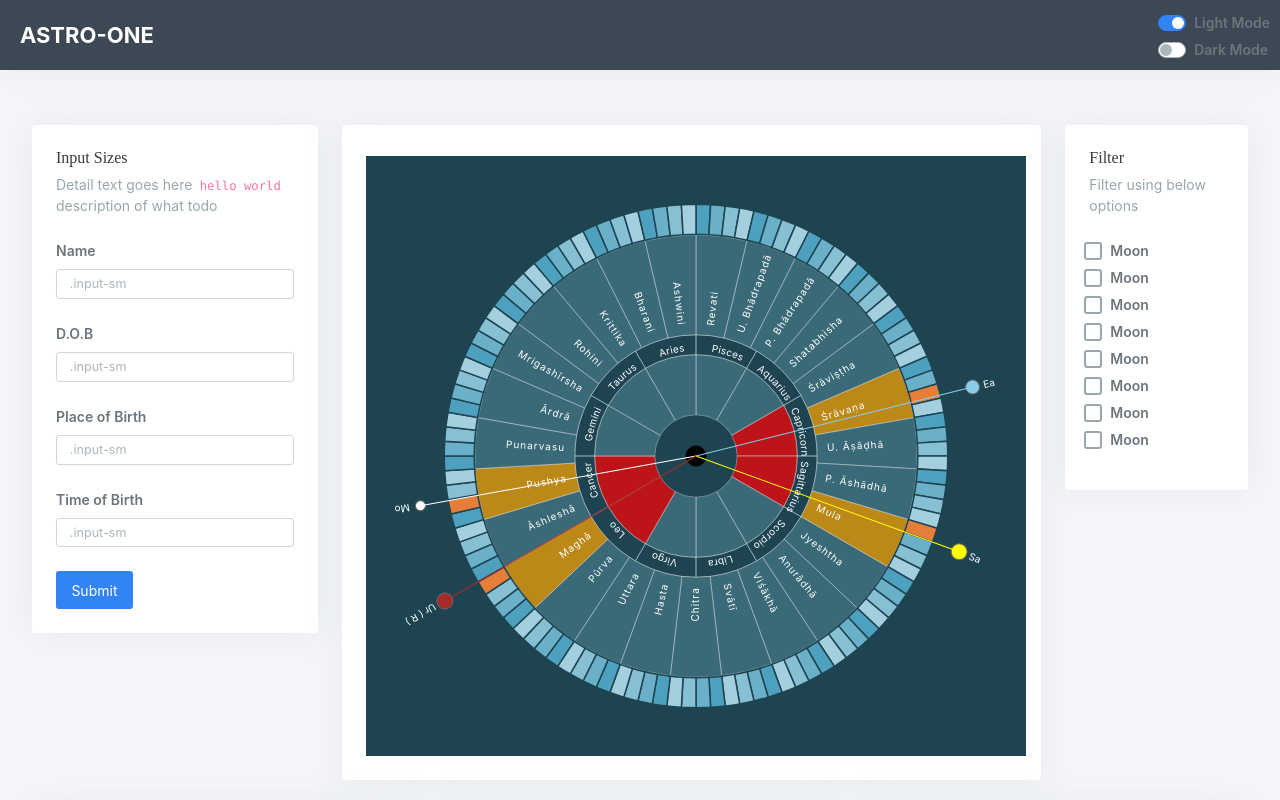
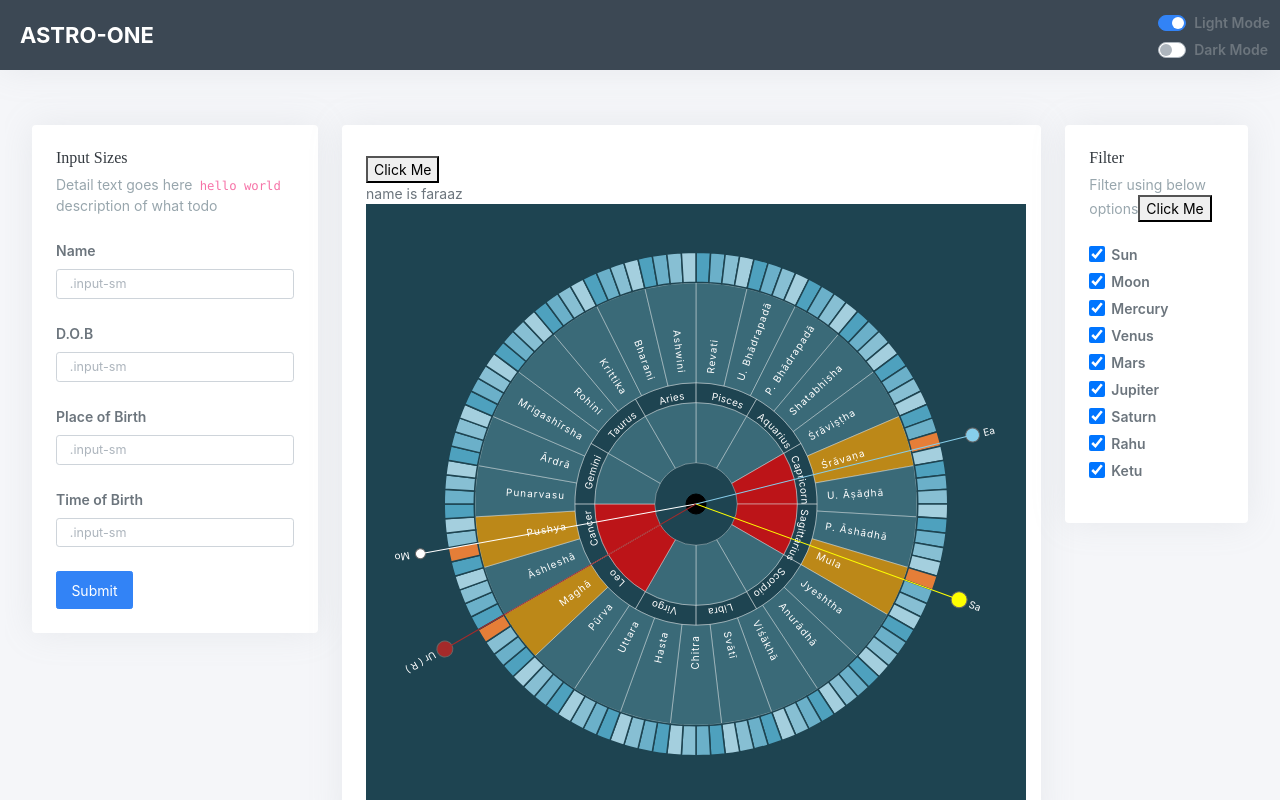
Before and after one commit to Vinaybits/ASTRO-D3-REACT, a React (Create React App) app: page / in a window 1280 px wide. Shown: the top 800 px of the page. Built offline with nearby package versions, Linux system fonts and the light colour scheme; a web font is replaced by a local one.

Commit message:
d3 graph set also render react checkboxes for filter

```diff
--- /dev/null
+++ b/src/components/sideoption.css
@@ -0,0 +1,16 @@
+.custom-checkbox {
+    display: block;
+    position: relative;
+    font-size: 14px;
+}
+
+.custom-checkbox input {
+    width: 16px;
+    height: 16px;
+}
+
+.custom-checkbox label {
+    position: absolute;
+    background-color: transparent;
+    margin-top: -2px;
+}
--- a/src/components/sideoptions.jsx
+++ b/src/components/sideoptions.jsx
@@ -1,8 +1,35 @@
-import React from 'react';
+import React, { Component } from 'react';
+import BarChart from '../d3/chart';
+import './sideoption.css';
 
-const Sideoptions =() =>{
+class Sideoptions extends Component{
+    state = {
+        Su : true,
+        Mo : true,
+        Me : true,
+        Ve : true,
+        Ma : true,
+        Ju : true,
+        Sa : true,
+        Ra : true,
+        Ke : true
+
+
+    };
+
+    onChange = (e) =>{
+        console.log("checked");
+        this.setState({[e.target.name] : e.target.checked});
+
+    }
+
+
+
+    render(){
+        const {Su,Mo,Me,Ve,Ma,Ju,Sa,Ra,Ke} = this.state;
+
         return(
-        <>
+
      <div class="col-lg-2">
                                                 <div class="card">
                                                     <div class="card-body">
@@ -10,39 +37,61 @@ const Sideoptions =() =>{
                                                         <h4 class="header-title">Filter</h4>
                                                         <p class="sub-header">
                                                             Filter using below options
+                                                            <button onClick={this.onChange}>Click Me</button>
                                                         </p>
                                                        <div className="form-group">
-                                                       <div className="checkbox checkbox-warning mb-1">
-                                                           <input type="checkbox" id="1" value="1"></input>
-                                                           <label for="1"> Moon </label>
+                                                           <div className="mb-1 custom-checkbox">
+                                                               <input type="checkbox" className="mr-1"
+                                                                checked={Su}
+                                                                onChange={this.onChange}
+                                                                name="Su"/>
+                                                                 <label> Sun </label>
+
+
+
                                                            </div>
-                                                       <div className="checkbox checkbox-warning mb-1">
-                                                           <input type="checkbox" id="2" value="2"></input>
-                                                           <label for="2"> Moon </label>
+                                                           <div className="custom-checkbox mb-1">
+                                                               <input type="checkbox" className="mr-1" checked={Mo}
+                                                                onChange={this.onChange}
+                                                                id="2" name="Mo"
+
+                                                                ></input>
+                                                               <label > Moon </label>
                                                            </div>
-                                                       <div className="checkbox checkbox-warning mb-1">
-                                                           <input type="checkbox" id="3" value="3"></input>
-                                                           <label for="3"> Moon </label>
+                                                           <div className="custom-checkbox mb-1">
+                                                               <input type="checkbox" className="mr-1" checked={Me}
+                                                                onChange={this.onChange} id="3" name="Me"></input>
+                                                               <label > Mercury </label>
                                                            </div>
-                                                       <div className="checkbox checkbox-warning mb-1">
-                                                           <input type="checkbox" id="4" value="4"></input>
-                                                           <label for="4"> Moon </label>
+                                                           <div className="custom-checkbox mb-1">
+                                                               <input type="checkbox" className="mr-1" checked={Ve}
+                                                                onChange={this.onChange} id="4" name="Ve"></input>
+                                                               <label > Venus </label>
                                                            </div>
-                                                       <div className="checkbox checkbox-warning mb-1">
-                                                           <input type="checkbox" id="5" value="5"></input>
-                                                           <label for="5"> Moon </label>
+                                                           <div className="custom-checkbox mb-1">
+                                                               <input type="checkbox" className="mr-1" checked={Ma}
+                                                                onChange={this.onChange} id="5" name="Ma"></input>
+                                                               <label > Mars </label>
                                                            </div>
-                                                       <div className="checkbox checkbox-warning mb-1">
-                                                           <input type="checkbox" id="6" value="6"></input>
-                                                           <label for="6"> Moon </label>
+                                                           <div className="custom-checkbox mb-1">
+                                                               <input type="checkbox" className="mr-1" checked={Ju}
+                                                                onChange={this.onChange} id="6" name="Ju"></input>
+                                                               <label > Jupiter </label>
                                                            </div>
-                                                       <div className="checkbox checkbox-warning mb-1">
-                                                           <input type="checkbox" id="7" value="7"></input>
-                                                           <label for="7"> Moon </label>
+                                                           <div className="custom-checkbox mb-1">
+                                                               <input type="checkbox" className="mr-1" checked={Sa}
+                                                                onChange={this.onChange} id="7" name="Sa"></input>
+                                                               <label > Saturn </label>
                                                            </div>
-                                                       <div className="checkbox checkbox-warning mb-1">
-                                                           <input type="checkbox" id="8" value="8"></input>
-                                                           <label for="8"> Moon </label>
+                                                           <div className="custom-checkbox mb-1">
+                                                               <input type="checkbox" className="mr-1" checked={Ra}
+                                                                onChange={this.onChange} id="8" name="Ra"></input>
+                                                               <label > Rahu </label>
+                                                           </div>
+                                                           <div className="custom-checkbox mb-1">
+                                                               <input type="checkbox" className="mr-1" checked={Ke}
+                                                                onChange={this.onChange} id="9" name="Ke"></input>
+                                                               <label > Ketu </label>
                                                            </div>
                                                        </div>
 
@@ -51,8 +100,11 @@ const Sideoptions =() =>{
                                                     </div>
                                                 </div>
                                             </div>
-        </>
+
         );
+
+    }
+
 };
 
 
--- a/src/d3/chart.jsx
+++ b/src/d3/chart.jsx
@@ -3,11 +3,12 @@ import * as d3 from 'd3';
 import './d3.css';
 
 class BarChart extends Component {
+
     constructor(props) {
 
         super(props);
-        this.state = {
-            planets :[
+
+        const planets1 = [
             {
             R: 280,
             r: 5,
@@ -49,37 +50,24 @@ class BarChart extends Component {
 
 
 
-            ]
+        ];
+        this.state ={
+            planets : planets1,
+            name: "faraaz"
+
         };
+
         this.myRef = React.createRef();
+        this.handleClick = this.handleClick.bind(this);
 
 
     }
 
     componentDidMount() {
-        this.astro_wheel();
+
+        this.astro_wheel(this.state.planets);
     }
-    astro_wheel(){
-        // planets and moons
-        const {planets} = this.state;
-        this.setState = {
-            planets : [ ...planets ,{
-
-                    R: 80,
-                    r: 5,
-                    speed: -1.60,
-                    phi0: 35,
-                    color: 'white',
-                    degree: 150.23,
-                    name: "Mo",
-                    moons: [] // mercury
-
-            }]
-        }
-
-
-
-
+    astro_wheel(planets){
 
         // Create dummy data
         var data = [{
@@ -583,15 +571,19 @@ class BarChart extends Component {
             .attr("id", function (d, i) {
                 return "PADAS_Arc_" + i;
             }) //Unique id for each slice
-            .transition()
-            .duration(2000)
-            .attrTween("d", function (d) {
-                var i = d3.interpolate(d.endAngle, d.startAngle);
-                return function (t) {
-                    d.startAngle = i(t);
-                    return arc_padas(d);
-                }
-            });
+
+            //uncomment this section for PADAS animation
+
+            // .transition()
+            // .duration(2000)
+            // .attrTween("d", function (d) {
+            //     var i = d3.interpolate(d.endAngle, d.startAngle);
+            //     return function (t) {
+            //         d.startAngle = i(t);
+            //         return arc_padas(d);
+            //     }
+            // })
+            ;
 
         //update will go here
 
@@ -731,11 +723,54 @@ class BarChart extends Component {
     };
 
     componentDidUpdate(){
-        this.draw();
+        d3.selectAll("svg").remove();
+        this.astro_wheel(this.state.planets);
     }
+
+    handleClick = () =>{
+        const planets2 = [
+            {
+            R: 280,
+            r: 5,
+            speed: -1.60,
+            phi0: 35,
+            color: 'white',
+            degree: 100.23,
+            name: "Mo",
+            moons: [] // mercury
+        }, {
+            R: 280,
+            r: 8,
+            speed: -1.60,
+            phi0: 35,
+            color: 'yellow',
+            degree: 250,
+            name: "Sa",
+            moons: [] // mercury
+        }, {
+            R: 285,
+            r: 7,
+            speed: -2.60,
+            phi0: 135,
+            color: 'skyblue',
+            degree: 284,
+            name: "Ea",
+            moons: [] // mercury
+        },
+
+
+
+
+        ];
+        this.setState({planets: planets2 , name:"Faraaz Khan"})
+
+    }
+
 
     render() {
         return <>
+            <button onClick={this.handleClick}>Click Me</button>
+    <div>name is {this.state.name}</div>
             <div ref={this.myRef} ></div>
         </>
     }
```
Lines whose indentation alone changed are shown as unchanged.
